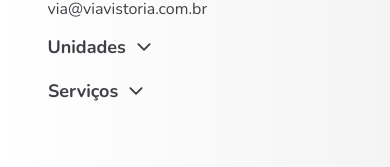
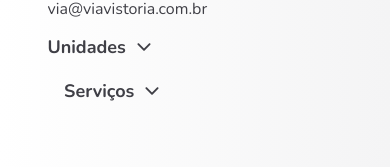
Before and after one commit to LM-Lucas-e-Marcelo/via-frontend, a React (Vite) app: page /services/1 in a window 390 px wide. Shown: the part 1659-1826 px from the top of the page. Built offline with nearby package versions, Linux system fonts and the light colour scheme.

Commit message:
Refactor FooterServices component: remove unnecessary width setting for improved layout

```diff
--- a/src/components/footer/services.tsx
+++ b/src/components/footer/services.tsx
@@ -28,7 +28,7 @@ export const FooterServices = () => {
   const handleToggleDropdown = () => setOpenDropdown((prevState) => !prevState);
 
   return (
-    <section className="flex flex-col gap-3 min-w-[260px] w-full md:w-[260px] pl-2 md:pl-0">
+    <section className="flex flex-col gap-3 min-w-[260px]">
       <strong className="text-lg hidden sm:block">Serviços</strong>
       <button
         className="text-left sm:hidden flex items-center gap-2"
```
